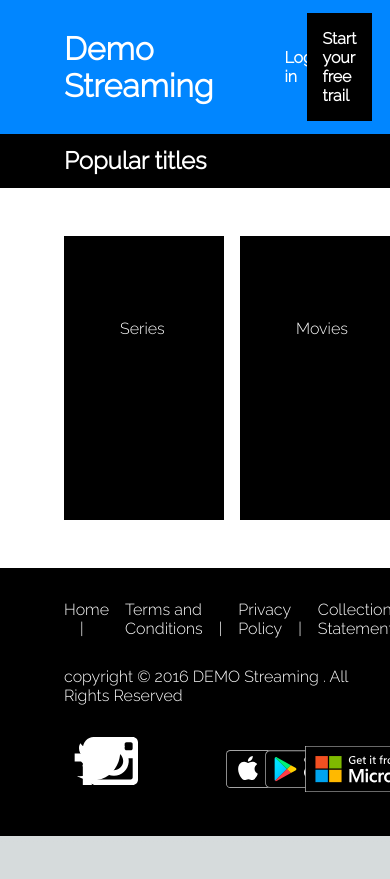
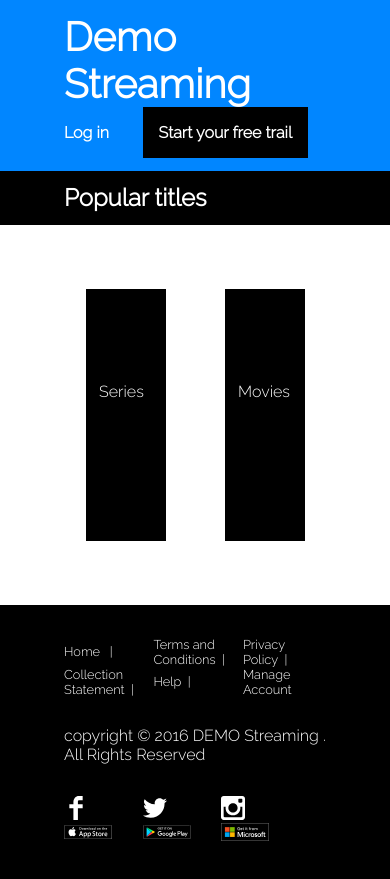
Before and after one commit to josephprasadula/bitcottask, a Next.js app: page / in a window 390 px wide. Before the commit the page ends 844 px from the top, so only its background shows below. Built offline with nearby package versions, Linux system fonts and the light colour scheme.

Commit message:
added mobile responsiveness

```diff
--- a/styles/globals.css
+++ b/styles/globals.css
@@ -98,7 +98,7 @@ a {
 .header-section {
   background-color: #0186FF;
   width: 100%;
-  padding: 0.8rem 2rem 0.8rem 4rem;
+  padding: 0.8rem 4rem 0.8rem 4rem;
   color: white;
   display: grid;
   grid-template-columns: 75% 25%;
@@ -144,7 +144,7 @@ a {
 
 /* body */
 .body {
-  padding: 3rem 4rem;
+  padding: 4rem;
   background-color: white;
 }
 
@@ -154,6 +154,7 @@ a {
   background-color: black;
   color: white;
   width: 10rem;
+  justify-self: center;
 }
 
 .index-card>p {
@@ -174,12 +175,13 @@ a {
   grid-template-columns: repeat(6, 1fr);
   row-gap: 1rem;
   column-gap: 1rem;
-
+  align-items: center;
 }
 
-/* .card {
-  width: 6rem;
-} */
+.card {
+  /* width: 6rem; */
+  justify-self: center;
+}
 
 .card>img {
   width: 10rem;
@@ -192,7 +194,7 @@ a {
   /* position: fixed; */
   bottom: 0;
   width: 100%;
-  padding: 1rem 2rem 1rem 4rem;
+  padding: 1rem 4rem 1rem 4rem;
 }
 
 .highlights {
@@ -201,6 +203,7 @@ a {
   column-gap: 1rem;
   color: white;
   margin: 1rem 0rem;
+  align-items: center;
 }
 
 .line {
@@ -218,6 +221,7 @@ a {
   grid-template-columns: 15% 45%;
   column-gap: 40%;
   padding: 1.2rem 0rem;
+  align-items: center;
 }
 
 /* .logos:after {
@@ -231,6 +235,7 @@ a {
   display: grid;
   column-gap: auto;
   grid-template-columns: 30% 30% 30%;
+  align-items: center;
 }
 
 .logo-imgs {
@@ -252,3 +257,210 @@ a {
   font-size: 3rem;
   padding: 2rem 4rem;
 }
+
+@media (max-width : 1260px) {
+  .footer {
+    background-color: black;
+    /* position: fixed; */
+    bottom: 0;
+    width: 100%;
+    padding: 1rem 4rem 1rem 4rem;
+  }
+
+  .highlights {
+    display: grid;
+    grid-template-columns: auto auto auto auto auto auto 15%;
+    column-gap: 1rem;
+    color: white;
+    margin: 1rem 0rem;
+  }
+
+  .card-grid,
+  .index-grid {
+    grid-template-columns: repeat(5, 1fr);
+  }
+
+  .index-card {
+    width: 9rem;
+  }
+
+  .logos {
+    grid-template-columns: 17.5% 52.5%;
+    column-gap: 30%;
+  }
+}
+
+@media (max-width : 1100px) {
+  .header-section {
+    grid-template-columns: 60% 40%;
+  }
+
+  .index-card {
+    width: 8rem;
+  }
+
+  .index-card>p {
+    margin: 55% 31%;
+  }
+
+  .highlights {
+    /* grid-template-columns: auto auto auto auto auto auto 15%; */
+    grid-template-columns: auto auto auto auto auto auto 10%;
+    column-gap: 0.8rem;
+  }
+
+  .line {
+    margin-left: 0.8rem;
+  }
+
+  .logos {
+    grid-template-columns: 20% 50%;
+
+  }
+}
+
+@media (max-width : 1000px) {
+  .logos {
+    grid-template-columns: 25% 55%;
+    column-gap: 20%;
+  }
+
+  .highlights {
+    /* grid-template-columns: auto auto auto auto auto auto 15%; */
+    grid-template-columns: auto auto auto auto auto auto 5%;
+    column-gap: 0.4rem;
+  }
+
+  .line {
+    margin-left: 0.4rem;
+  }
+
+  .store-logos {
+    display: inline-block;
+    width: 8rem;
+    height: 3rem;
+  }
+
+  .card-grid,
+  .index-grid {
+    grid-template-columns: repeat(4, 1fr);
+  }
+
+  .logos {
+    grid-template-columns: 25% 60%;
+    column-gap: 15%;
+  }
+
+  .line {
+    margin-left: 0.4rem;
+  }
+}
+
+@media (max-width : 876px) {
+  .header-section {
+    grid-template-columns: 55% 45%;
+  }
+
+  .index-card {
+    width: 7rem;
+  }
+
+  .index-card>p {
+    margin: 62% 26%;
+  }
+
+
+  .card-grid,
+  .index-grid {
+    grid-template-columns: repeat(3, 1fr);
+  }
+
+  .highlights {
+    grid-template-columns: repeat(4, 1fr);
+    /* grid-template-columns: auto auto auto auto auto auto 15%; */
+    /* grid-template-columns: 10% auto auto auto auto auto; */
+    column-gap: 0.4rem;
+  }
+
+  .logos {
+    grid-template-columns: 28% 77%;
+    column-gap: 5%;
+  }
+}
+
+@media (max-width : 670px) {
+  .header-section {
+    grid-template-columns: 50% 50%;
+    font-size: 1rem;
+  }
+
+  .header-section>h1 {
+    font-size: 1.5rem;
+  }
+
+  .card>img {
+    width: 6rem;
+  }
+
+  .logos {
+    grid-template-columns: auto;
+  }
+
+  .logo-imgs {
+    display: inline-block;
+    width: 2.5rem;
+    height: 2.5rem;
+  }
+
+  .store-logos {
+    display: inline-block;
+    width: 6rem;
+    height: 3rem;
+  }
+}
+
+@media (max-width : 460px) {
+  .header-section {
+    grid-template-columns: auto;
+  }
+
+  .header-section>h1 {
+    font-size: 2.5rem;
+  }
+
+  .index-card {
+    width: 5rem;
+  }
+
+  .index-card>p {
+    margin: 116% 17%;
+  }
+
+  .card-grid,
+  .index-grid {
+    grid-template-columns: repeat(2, 1fr);
+  }
+
+  .highlights {
+    grid-template-columns: repeat(3, 1fr);
+    /* grid-template-columns: auto auto auto auto auto auto 15%; */
+    /* grid-template-columns: 10% auto auto auto auto auto; */
+    column-gap: 0.4rem;
+  }
+
+  .highlights>p {
+    font-size: 0.8rem;
+  }
+
+  .logo-imgs {
+    display: inline-block;
+    width: 1.5rem;
+    height: 1.5rem;
+  }
+
+  .store-logos {
+    display: inline-block;
+    width: 3rem;
+    height: 1.5rem;
+  }
+}
```
